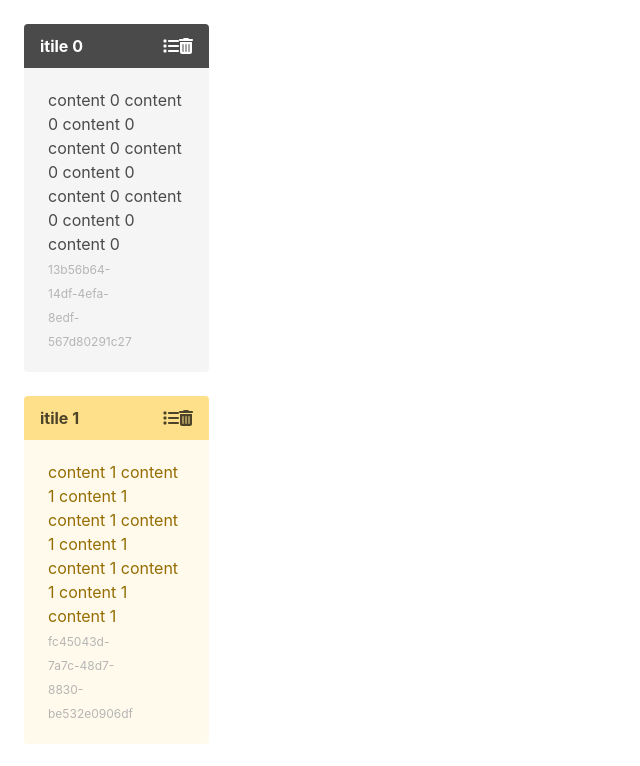
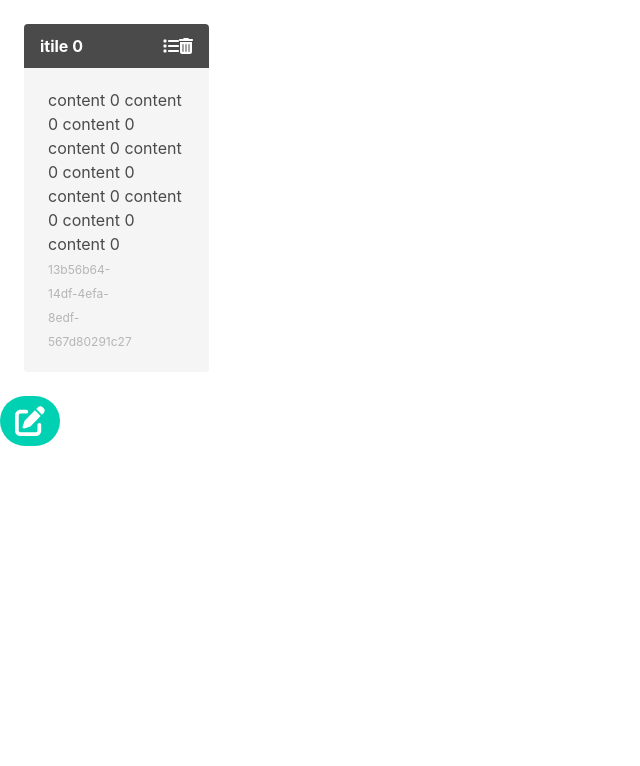
Before and after one commit to tim811223/ReactLab, a React (Vite) app in the folder CH9-Forms/ch9-todoitem/: page / in a window 1280 px wide. Shown: the top 766 px of the page, without its empty margins (0-640 px from the left). Built offline with nearby package versions, Linux system fonts and the light colour scheme; the HTML template or start-up script is replaced by a standard one.

Commit message:
9-99 完成新增功能,由於重構後一切抽象由onSave控制是要更新還是新增

```diff
--- a/CH9-Forms/ch9-todoitem/src/ToDos/ToDoList.tsx
+++ b/CH9-Forms/ch9-todoitem/src/ToDos/ToDoList.tsx
@@ -1,26 +1,51 @@
 import { FC, useState } from "react";
 import { ToDoItem } from "./ToDoItem";
 import { TodoItemModel, getTodoItem } from "./utils/getTodoItems";
+import { FontAwesomeIcon } from "@fortawesome/react-fontawesome";
+import { faPenToSquare } from "@fortawesome/free-solid-svg-icons";
+import { Editor,TodoItemModel as NewItemModel } from "./Editor";
+import {v4 as uuid} from 'uuid';
 
 
-const items = getTodoItem(10);
+const items = getTodoItem(1);
 export const TodoList:FC=()=>{
   const [todos, setTodos] = useState<TodoItemModel[]>(items);
+  const [creating, setCreating] = useState<boolean>(false);
+
+
+  const createTodo = (newTodo:TodoItemModel) => {
+    setTodos([...todos,newTodo])
+  };
   const updateTodo = (id:string,update:Partial<TodoItemModel>) => {
     setTodos(todos.map(i =>i.id === id ? {...i,...update}:i))
-
   };
   const deleteTodo = (id:string)=>{
     setTodos(todos.filter(i=>i.id !== id));
   };
 
+  const hamdleCreateTodo = (todo:NewItemModel) =>{
+    const t= Date.now();
+    createTodo({id:uuid(),createdAt:t,lastModifiedAt:t,...todo});
+    setCreating(false);
+  };
+
     return (
+      <>
         <div className="column is-multiline">
           {todos.map(i =>
             <div className="column is-2" key={i.id}>
               <ToDoItem {...i} updateTodo={updateTodo} deleteTodo={deleteTodo}/>
             </div>)}
         </div>
+        {creating && <Editor onSave={hamdleCreateTodo} onCancle={()=>setCreating(false)}/>}
+        <div>
+          <button className="button is-rounded is-primary is-medium" onClick={()=>setCreating(true)}>
+            <span className="icon">
+              {/* 新增按鈕 */}
+              <FontAwesomeIcon icon={faPenToSquare} size="xl"/>
+            </span>
+          </button>
+        </div>
+      </>
     );
-
 }
```
Lines whose indentation alone changed are shown as unchanged.
